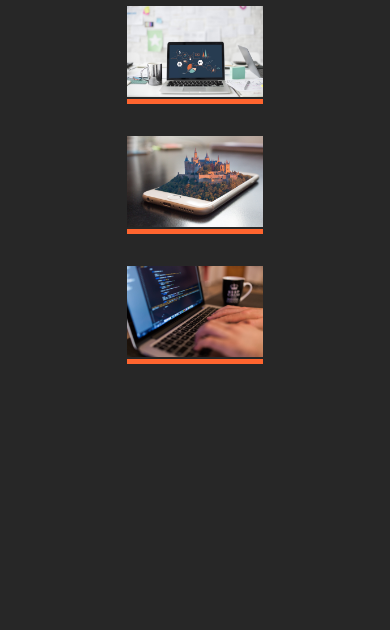
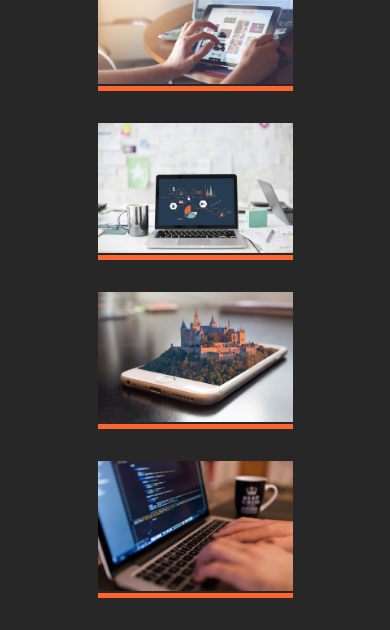
Before and after one commit to vanessabau/sass-portfolio, a plain HTML site: page dist/pages/projects.html in a window 390 px wide. Shown: the part 838-1468 px from the top of the page. Before the commit the page ends 1234 px from the top, so only its background shows below. Drawn offline with Linux system fonts and the light colour scheme.

Commit message:
added mobile responsiveness

```diff
--- a/scss/_projects.scss
+++ b/scss/_projects.scss
@@ -28,7 +28,7 @@
 
 
     &__items {
-        width: 35vw;
+        width: 50vw;
         margin: 2rem auto 0 auto;
         display: grid;
         grid-template-columns: 1fr;
--- a/scss/_responsive.scss
+++ b/scss/_responsive.scss
@@ -0,0 +1,73 @@
+@include media-md {
+    .menu-btn {
+        visibility: hidden;
+    }
+
+    .nav {
+        visibility: visible;
+
+        .menu-nav {
+            display: block;
+            // It was all the way at the top and now we are putting it back
+            transform: translateY(0);
+            height: 100%;
+            background: rgba($primary-color, 0);
+            text-align: right;
+
+            &__item {
+                display: inline;
+                padding-right: 1.5rem;
+            }
+
+            &__link {
+                font-size: 1.5rem;
+            }
+        }
+    }
+
+    .about__bio {
+        font-size: 1.5rem;
+    }
+
+    .projects {
+        &__bio-image {
+            height: 40vh;
+        }
+        // Smaller images and two columns on smaller viewport of the project tiles
+        &__items {
+            grid-template-columns: repeat(2, 1fr);
+        }
+        .text-secondary {
+            font-size: 3rem;
+        }
+    }
+
+    // .contact__list {
+    //     grid-template-columns: repeat(2, 1fr);
+    // }
+    .projects__bio-image{
+        height: 60vh;
+    }
+}
+
+@include media-lg {
+    .projects {
+        &__items {
+            grid-template-columns: repeat(3, 1fr);
+        }
+    }
+    // .contact__list {
+
+    //         grid-template-columns: repeat(3, 1fr);
+
+    // }
+    .projects__bio-image{
+        height: 60vh;
+    }
+}
+
+@include media-xl {
+    .projects__bio-image{
+        height: 60vh;
+    }
+}
--- a/scss/main.scss
+++ b/scss/main.scss
@@ -4,6 +4,7 @@
 @import "about";
 @import "projects";
 @import "contact";
+@import "responsive";
 
 body{
     background: $primary-color;
```
Also changed, not shown: dist/css/main.css, 1 other file.
